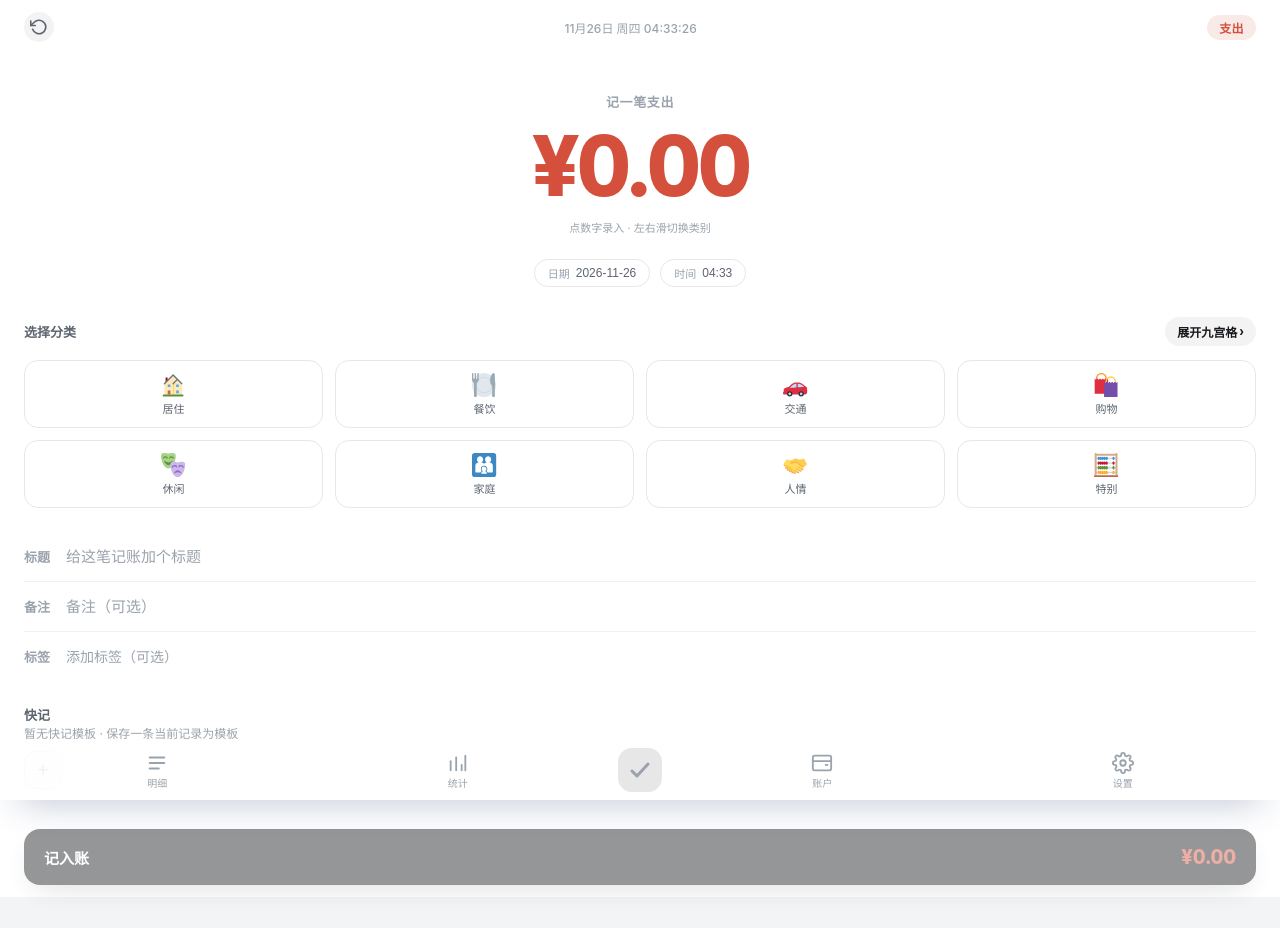
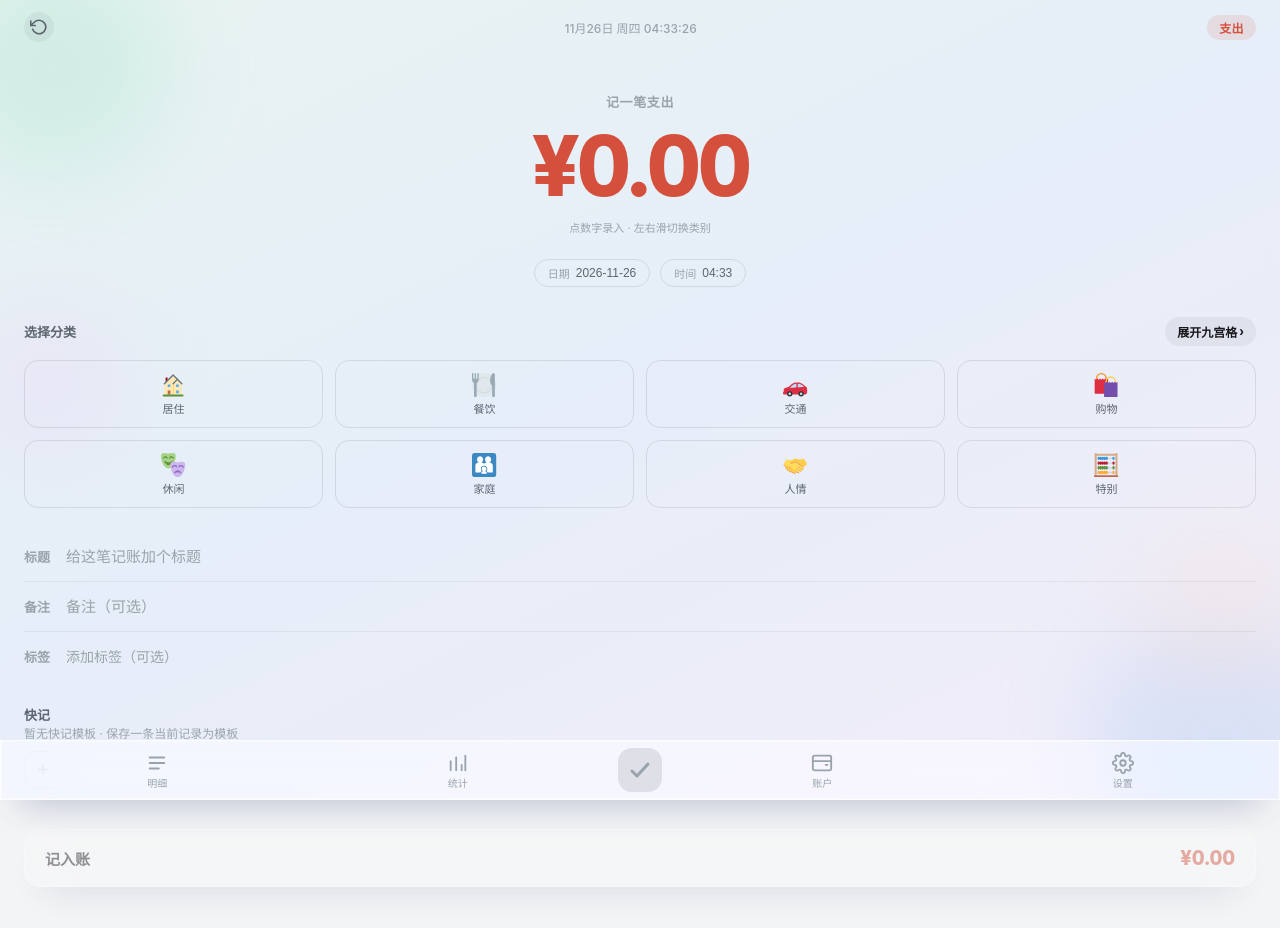
Before and after one commit to heart14/money-book-pwa, a Vue app: page /booking in a window 1280 px wide. Shown: the top 928 px of the page. Built offline with nearby package versions, Linux system fonts and the light colour scheme.

Commit message:
feat(ui): 记账页玻璃化（键盘/分类面板/结算栏浮层）

```diff
--- a/src/pages/booking/BookingPage.vue
+++ b/src/pages/booking/BookingPage.vue
@@ -93,7 +93,7 @@
     </div>
 
     <!-- 结算栏：沉浸把手，确认入账 -->
-    <footer class="bk-commit" :class="{ off: !canSave }" @click="handleConfirm">
+    <footer class="bk-commit glass" :class="{ off: !canSave }" @click="handleConfirm">
       <span class="bk-commit-label">记入账</span>
       <span class="num bk-commit-amt" :class="modeColor">{{ displayAmount }}</span>
     </footer>
@@ -101,7 +101,7 @@
     <!-- 底部半屏分类九宫格 -->
     <Transition name="rs-sheet-up">
       <div v-if="sheetOpen" class="bk-sheet-backdrop" @click="sheetOpen = false">
-        <div class="bk-sheet" @click.stop>
+        <div class="bk-sheet glass" @click.stop>
           <div class="rs-handle" />
           <div class="bk-sheet-title">选择{{ modeLabel[mode] }}分类</div>
           <div class="bk-sheet-grid">
@@ -133,7 +133,7 @@
     <!-- 数字键盘浮层 -->
     <Transition name="rs-sheet-up">
       <div v-if="keyboardVisible" class="bk-kb" @click.self="keyboardVisible = false">
-        <div class="bk-kb-inner" @click.stop>
+        <div class="bk-kb-inner glass" @click.stop>
           <div class="rs-handle" />
           <div class="num bk-kb-preview" :class="modeColor">{{ displayAmount }}</div>
           <div class="bk-kb-grid">
@@ -503,7 +503,7 @@ watch(() => uiStore.bookingSaveTrigger, () => {
 </script>
 
 <style scoped>
-.bk { position: relative; height: 100%; display: flex; flex-direction: column; background: var(--surface); }
+.bk { position: relative; height: 100%; display: flex; flex-direction: column; background: transparent; }
 .bk-screen { flex: 1; overflow-y: auto; padding: 12px 24px 32px; -webkit-overflow-scrolling: touch; }
 
 .bk-top { display: flex; align-items: center; justify-content: space-between; margin-bottom: 14px; gap: 8px; }
@@ -583,8 +583,8 @@ watch(() => uiStore.bookingSaveTrigger, () => {
 .bk-commit {
   flex-shrink: 0; display: flex; align-items: center; justify-content: space-between;
   margin: 0 24px calc(12px + env(safe-area-inset-bottom, 0px));
-  padding: 16px 20px; border-radius: 16px; background: var(--accent); color: var(--accent-fg); cursor: pointer;
-  box-shadow: 0 10px 30px -12px rgba(22, 24, 28, 0.4);
+  padding: 16px 20px; border-radius: 16px; /* 玻璃底由全局 .glass 提供 */
+  color: var(--ink); cursor: pointer;
   transition: opacity 0.15s;
 }
 .bk-commit.off { opacity: 0.45; }
@@ -595,7 +595,7 @@ watch(() => uiStore.bookingSaveTrigger, () => {
 
 /* 半屏九宫格 */
 .bk-sheet-backdrop { position: absolute; inset: 0; background: var(--color-overlay, rgba(0,0,0,0.35)); z-index: 12; display: flex; align-items: flex-end; }
-.bk-sheet { width: 100%; background: var(--surface); border-radius: 22px 22px 0 0; padding: 10px 24px 28px; box-shadow: 0 -10px 40px -16px rgba(0,0,0,0.3); }
+.bk-sheet { width: 100%; /* background 由全局 .glass 提供 */ border-radius: 22px 22px 0 0; padding: 10px 24px 28px; box-shadow: 0 -10px 40px -16px rgba(0,0,0,0.3); }
 .rs-handle { width: 36px; height: 4px; border-radius: 2px; background: var(--ink3); opacity: 0.4; margin: 0 auto 12px; }
 .bk-sheet-title { font-size: 16px; font-weight: 700; text-align: center; margin-bottom: 18px; color: var(--ink); }
 .bk-sheet-grid { display: grid; grid-template-columns: repeat(3, 1fr); gap: 12px; }
@@ -611,7 +611,7 @@ watch(() => uiStore.bookingSaveTrigger, () => {
 
 /* 键盘 */
 .bk-kb { position: absolute; inset: 0; background: var(--color-overlay, rgba(0,0,0,0.35)); z-index: 12; display: flex; align-items: flex-end; }
-.bk-kb-inner { width: 100%; background: var(--surface); border-radius: 22px 22px 0 0; padding: 10px 16px calc(16px + env(safe-area-inset-bottom, 0px)); }
+.bk-kb-inner { width: 100%; /* background 由全局 .glass 提供 */ border-radius: 22px 22px 0 0; padding: 10px 16px calc(16px + env(safe-area-inset-bottom, 0px)); }
 .bk-kb-preview { text-align: center; font-size: 44px; font-weight: 800; padding: 6px 0 14px; color: var(--ink); }
 .bk-kb-preview.c-inc { color: var(--inc); }
 .bk-kb-preview.c-exp { color: var(--exp); }
```
